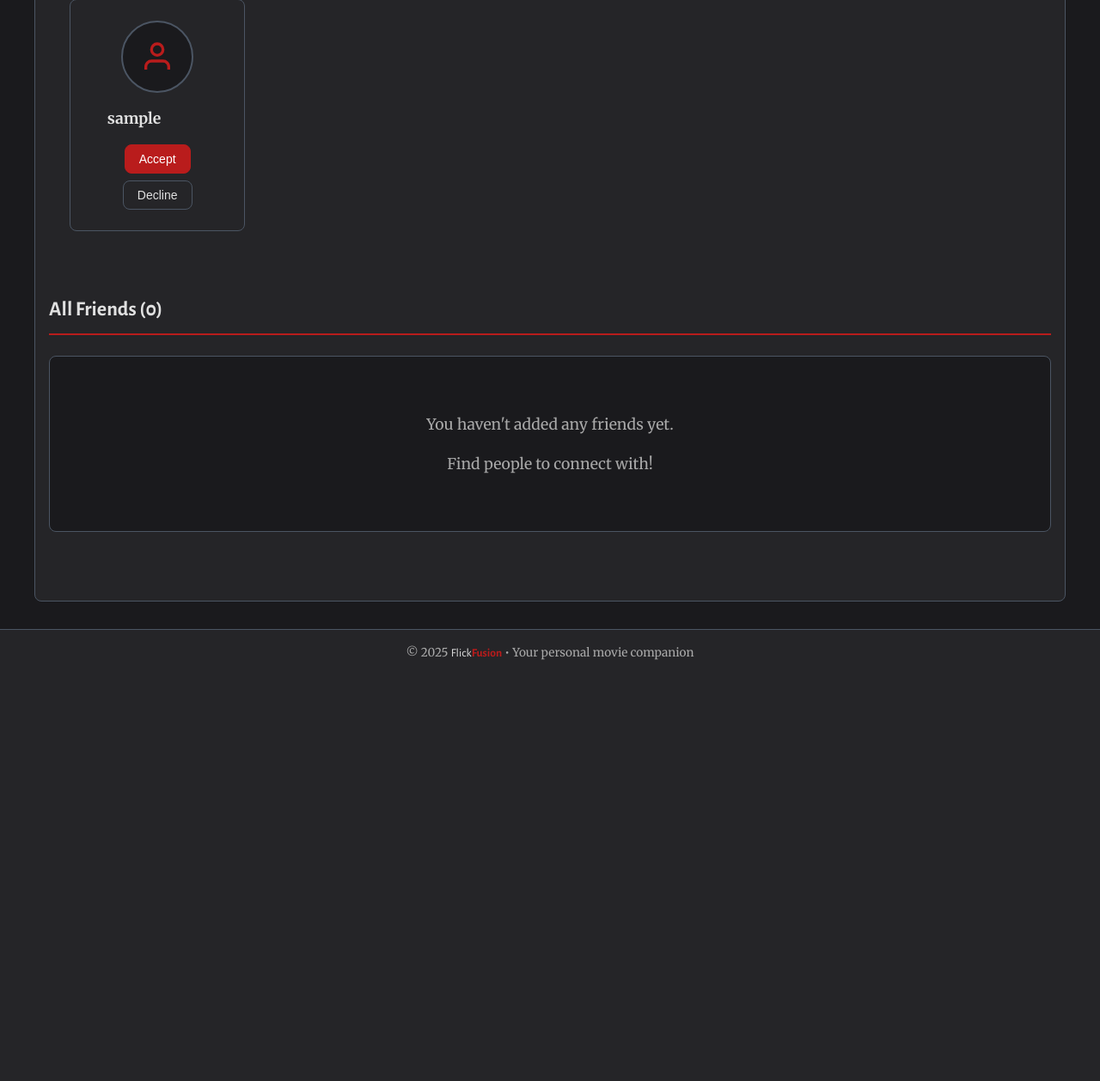
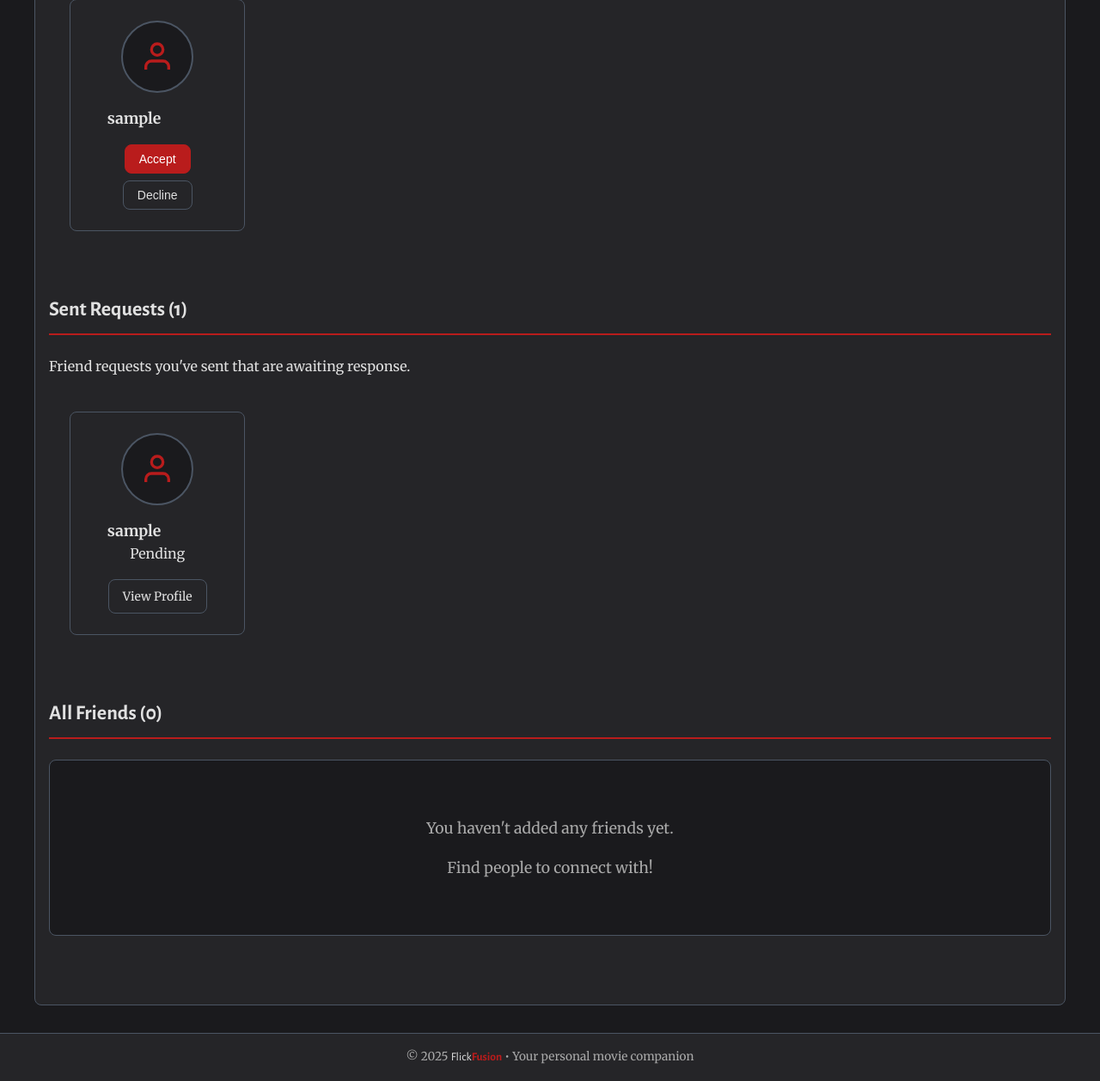
Before and after one commit to diegocardona11/Flick-Fusion-, a PHP site: page /friends.php in a window 1280 px wide. Shown: the part 434-1692 px from the top of the page at 86% size. Before the commit the page ends 1202 px from the top, so only its background shows below. Run offline with PHP 8.4, Linux system fonts and the light colour scheme; the visitor is signed in with stand-in values (Sample User, id 1); tables that the repository leaves empty hold one stand-in row (values such as "Sample post").

Commit message:
Add functionality to display sent friend requests with styling updates

```diff
--- a/backend/controllers/friends.php
+++ b/backend/controllers/friends.php
@@ -75,6 +75,28 @@ function getPendingFriendRequests($userId) {
 }
 
 
+// Get all outgoing pending friend requests (requests the user has sent)
+function getSentFriendRequests($userId) {
+    global $pdo;
+
+    $sql = "
+        SELECT
+            f.friend_id AS recipient_id,
+            u.user_id AS user_id,
+            u.username,
+            u.avatar_url
+        FROM friends f
+        JOIN users u ON u.user_id = f.friend_id
+        WHERE f.user_id = :uid
+          AND f.status = 'pending'
+        ORDER BY u.username ASC
+    ";
+
+    $stmt = $pdo->prepare($sql);
+    $stmt->execute(['uid' => $userId]);
+
+    return $stmt->fetchAll(PDO::FETCH_ASSOC);
+}
 
 // Remove a friend
 function removeFriend($userId, $friendId) {
--- a/public/css/styles.css
+++ b/public/css/styles.css
@@ -163,6 +163,13 @@ main.container {
     border-radius: var(--border-radius);
     padding: 1.5rem;
     margin-bottom: 1.5rem;
+    .section-description {
+        color: var(--text-secondary);
+        font-size: 0.95rem;
+        margin-top: -0.5rem;
+        margin-bottom: 1.5rem;
+    }
+
     box-shadow: 0 4px 8px rgba(0, 0, 0, 0.1);
  }
 
@@ -1459,6 +1466,16 @@ main.container {
 }
 
 .friend-name:hover {
+    .friend-status {
+        display: inline-block;
+        font-size: 0.8rem;
+        color: var(--text-secondary);
+        background: rgba(255, 255, 255, 0.1);
+        padding: 0.2rem 0.5rem;
+        border-radius: 12px;
+        margin-top: 0.3rem;
+    }
+
     color: var(--accent-primary);
 }
 
--- a/public/friends.php
+++ b/public/friends.php
@@ -34,6 +34,9 @@ if (!empty($searchQuery)) {
 
 // Get pending friend requests (incoming)
 $pendingRequests = getPendingFriendRequests($userId);
+// Get sent friend requests (outgoing)
+$sentRequests = getSentFriendRequests($userId);
+
 
 include 'partials/header.php';
 ?>
@@ -107,6 +110,49 @@ include 'partials/header.php';
                 <?php endforeach; ?>
             </div>
         </section>
+        <!-- Sent Friend Requests Section -->
+        <?php if (count($sentRequests) > 0): ?>
+            <section class="friends-section">
+                <h2 class="section-title">Sent Requests (<?= count($sentRequests) ?>)</h2>
+                <p class="section-description">Friend requests you've sent that are awaiting response.</p>
+                <div class="friends-grid">
+                    <?php foreach ($sentRequests as $request): ?>
+                        <?php
+                        $avatarData = null;
+                        if (!empty($request['avatar_url'])) {
+                            $avatarData = json_decode($request['avatar_url'], true);
+                        }
+                        ?>
+                        <div class="friend-card">
+                            <a href="profile.php?user_id=<?= $request['recipient_id'] ?>" class="friend-avatar-link">
+                                <?php if ($avatarData && isset($avatarData['emoji'])): ?>
+                                    <div class="friend-avatar emoji-avatar" style="background-color: <?= htmlspecialchars($avatarData['color']) ?>;">
+                                        <span class="avatar-emoji"><?= $avatarData['emoji'] ?></span>
+                                    </div>
+                                <?php else: ?>
+                                    <div class="friend-avatar default-avatar">
+                                        <svg xmlns="http://www.w3.org/2000/svg" width="40" height="40" viewBox="0 0 24 24" fill="none" stroke="currentColor" stroke-width="2">
+                                            <path d="M20 21v-2a4 4 0 0 0-4-4H8a4 4 0 0 0-4 4v2"></path>
+                                            <circle cx="12" cy="7" r="4"></circle>
+                                        </svg>
+                                    </div>
+                                <?php endif; ?>
+                            </a>
+                            <div class="friend-info">
+                                <a href="profile.php?user_id=<?= $request['recipient_id'] ?>" class="friend-name">
+                                    <?= htmlspecialchars($request['username']) ?>
+                                </a>
+                                <span class="friend-status">Pending</span>
+                            </div>
+                            <div class="friend-actions">
+                                <a href="profile.php?user_id=<?= $request['recipient_id'] ?>" class="btn btn-secondary btn-sm">View Profile</a>
+                            </div>
+                        </div>
+                    <?php endforeach; ?>
+                </div>
+            </section>
+        <?php endif; ?>
+
     <?php endif; ?>
 
     <!-- Friends List Section -->
```
